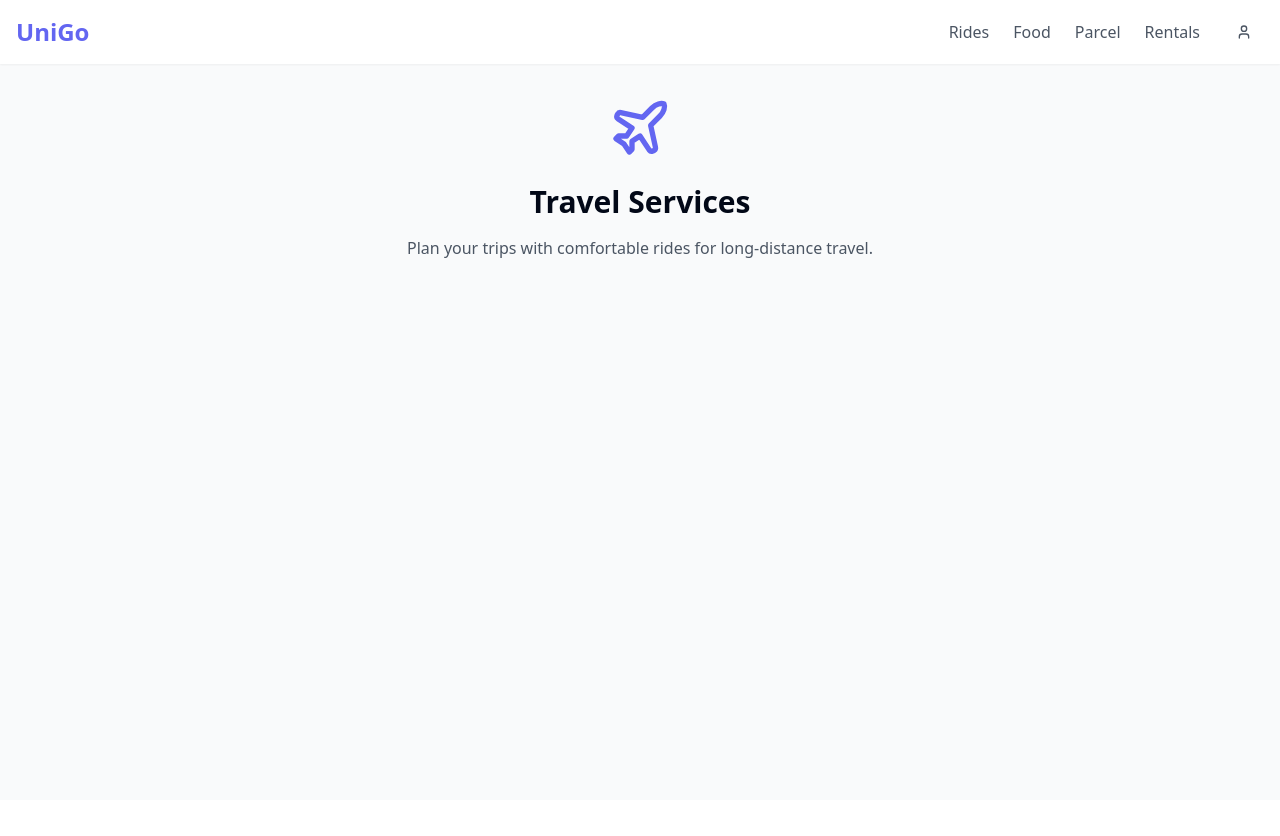
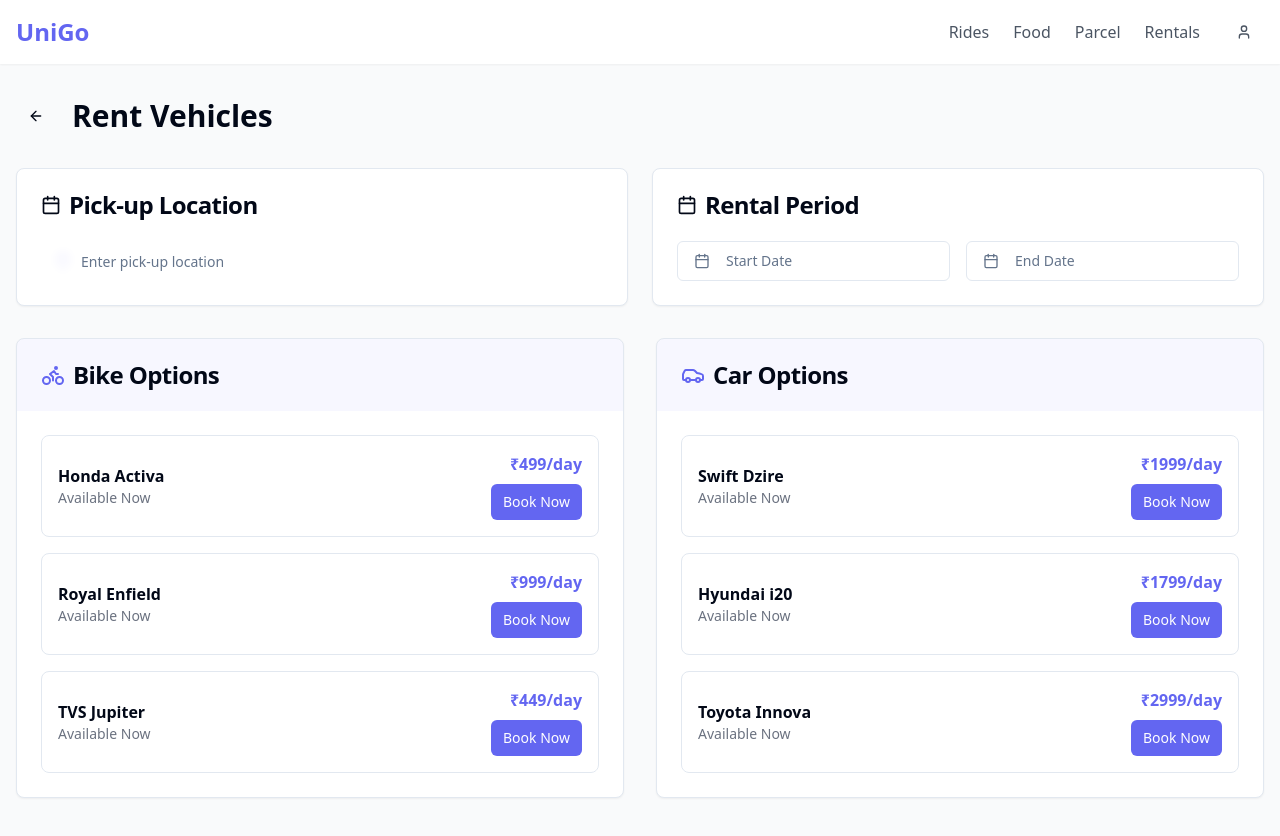
Before and after one commit to nithishking03/unigo, a React (Vite) app: page /travel in a window 1280 px wide. Shown: the top 836 px of the page. Before the commit the page ends 800 px from the top, so only its background shows below. Built offline with nearby package versions, Linux system fonts and the light colour scheme.

Commit message:
Add vehicle rental system
Implement the initial setup for the vehicle rental system in the application.
[skip gpt_engineer]

```diff
--- a/package.json
+++ b/package.json
@@ -25,7 +25,7 @@
     "@radix-ui/react-label": "^2.1.0",
     "@radix-ui/react-menubar": "^1.1.1",
     "@radix-ui/react-navigation-menu": "^1.2.0",
-    "@radix-ui/react-popover": "^1.1.1",
+    "@radix-ui/react-popover": "^1.1.4",
     "@radix-ui/react-progress": "^1.1.0",
     "@radix-ui/react-radio-group": "^1.2.0",
     "@radix-ui/react-scroll-area": "^1.1.0",
--- /dev/null
+++ b/src/components/DatePicker.tsx
@@ -0,0 +1,46 @@
+import * as React from "react";
+import { Calendar as CalendarIcon } from "lucide-react";
+import { cn } from "@/lib/utils";
+import { Button } from "@/components/ui/button";
+import { Calendar } from "@/components/ui/calendar";
+import {
+  Popover,
+  PopoverContent,
+  PopoverTrigger,
+} from "@/components/ui/popover";
+import { format } from "date-fns";
+
+interface DatePickerProps {
+  date?: Date;
+  onDateChange: (date?: Date) => void;
+  placeholder?: string;
+  className?: string;
+}
+
+export function DatePicker({ date, onDateChange, placeholder = "Pick a date", className }: DatePickerProps) {
+  return (
+    <Popover>
+      <PopoverTrigger asChild>
+        <Button
+          variant={"outline"}
+          className={cn(
+            "w-full justify-start text-left font-normal",
+            !date && "text-muted-foreground",
+            className
+          )}
+        >
+          <CalendarIcon className="mr-2 h-4 w-4" />
+          {date ? format(date, "PPP") : <span>{placeholder}</span>}
+        </Button>
+      </PopoverTrigger>
+      <PopoverContent className="w-auto p-0" align="start">
+        <Calendar
+          mode="single"
+          selected={date}
+          onSelect={onDateChange}
+          initialFocus
+        />
+      </PopoverContent>
+    </Popover>
+  );
+}
--- a/src/integrations/supabase/types.ts
+++ b/src/integrations/supabase/types.ts
@@ -9,7 +9,101 @@ export type Json =
 export type Database = {
   public: {
     Tables: {
-      [_ in never]: never
+      drivers: {
+        Row: {
+          average_rating: number | null
+          created_at: string
+          current_location: unknown | null
+          full_name: string
+          id: string
+          is_active: boolean | null
+          phone_number: string
+          updated_at: string
+          user_id: string
+          vehicle_number: string
+          vehicle_type: Database["public"]["Enums"]["ride_type"]
+        }
+        Insert: {
+          average_rating?: number | null
+          created_at?: string
+          current_location?: unknown | null
+          full_name: string
+          id?: string
+          is_active?: boolean | null
+          phone_number: string
+          updated_at?: string
+          user_id: string
+          vehicle_number: string
+          vehicle_type: Database["public"]["Enums"]["ride_type"]
+        }
+        Update: {
+          average_rating?: number | null
+          created_at?: string
+          current_location?: unknown | null
+          full_name?: string
+          id?: string
+          is_active?: boolean | null
+          phone_number?: string
+          updated_at?: string
+          user_id?: string
+          vehicle_number?: string
+          vehicle_type?: Database["public"]["Enums"]["ride_type"]
+        }
+        Relationships: []
+      }
+      ride_requests: {
+        Row: {
+          created_at: string
+          driver_id: string | null
+          dropoff_address: string
+          dropoff_location: unknown
+          fare_amount: number | null
+          id: string
+          pickup_address: string
+          pickup_location: unknown
+          ride_type: Database["public"]["Enums"]["ride_type"]
+          status: Database["public"]["Enums"]["ride_status"] | null
+          updated_at: string
+          user_id: string
+        }
+        Insert: {
+          created_at?: string
+          driver_id?: string | null
+          dropoff_address: string
+          dropoff_location: unknown
+          fare_amount?: number | null
+          id?: string
+          pickup_address: string
+          pickup_location: unknown
+          ride_type: Database["public"]["Enums"]["ride_type"]
+          status?: Database["public"]["Enums"]["ride_status"] | null
+          updated_at?: string
+          user_id: string
+        }
+        Update: {
+          created_at?: string
+          driver_id?: string | null
+          dropoff_address?: string
+          dropoff_location?: unknown
+          fare_amount?: number | null
+          id?: string
+          pickup_address?: string
+          pickup_location?: unknown
+          ride_type?: Database["public"]["Enums"]["ride_type"]
+          status?: Database["public"]["Enums"]["ride_status"] | null
+          updated_at?: string
+          user_id?: string
+        }
+        Relationships: [
+          {
+            foreignKeyName: "ride_requests_driver_id_fkey"
+            columns: ["driver_id"]
+            isOneToOne: false
+            referencedRelation: "drivers"
+            referencedColumns: ["id"]
+          },
+        ]
+      }
     }
     Views: {
       [_ in never]: never
@@ -18,7 +112,13 @@ export type Database = {
       [_ in never]: never
     }
     Enums: {
-      [_ in never]: never
+      ride_status:
+        | "pending"
+        | "accepted"
+        | "in_progress"
+        | "completed"
+        | "cancelled"
+      ride_type: "car" | "bike" | "auto"
     }
     CompositeTypes: {
       [_ in never]: never
--- a/src/pages/Travel.tsx
+++ b/src/pages/Travel.tsx
@@ -1,18 +1,123 @@
+import { useState } from "react";
 import { NavBar } from "@/components/NavBar";
-import { Plane } from "lucide-react";
+import { Button } from "@/components/ui/button";
+import { Card, CardContent, CardHeader, CardTitle } from "@/components/ui/card";
+import { ArrowLeft, Bike, Car, Calendar } from "lucide-react";
+import { Link } from "react-router-dom";
+import { LocationInput } from "@/components/LocationInput";
+import { DatePicker } from "@/components/DatePicker";
 
 const Travel = () => {
+  const [location, setLocation] = useState("");
+  const [startDate, setStartDate] = useState<Date>();
+  const [endDate, setEndDate] = useState<Date>();
+
+  const vehicles = [
+    {
+      type: "Bike",
+      icon: Bike,
+      options: [
+        { name: "Honda Activa", price: "499/day" },
+        { name: "Royal Enfield", price: "999/day" },
+        { name: "TVS Jupiter", price: "449/day" },
+      ],
+    },
+    {
+      type: "Car",
+      icon: Car,
+      options: [
+        { name: "Swift Dzire", price: "1999/day" },
+        { name: "Hyundai i20", price: "1799/day" },
+        { name: "Toyota Innova", price: "2999/day" },
+      ],
+    },
+  ];
+
   return (
     <div className="min-h-screen bg-gray-50">
       <NavBar />
 
       <main className="container mx-auto px-4 pt-24 pb-12">
-        <div className="text-center max-w-2xl mx-auto">
-          <Plane className="w-16 h-16 mx-auto mb-6 text-primary" />
-          <h1 className="text-3xl font-bold mb-4">Travel Services</h1>
-          <p className="text-gray-600 mb-8">
-            Plan your trips with comfortable rides for long-distance travel.
-          </p>
+        <div className="flex items-center gap-4 mb-8">
+          <Link to="/">
+            <Button variant="ghost" size="icon" className="rounded-full">
+              <ArrowLeft className="h-6 w-6" />
+            </Button>
+          </Link>
+          <h1 className="text-3xl font-bold">Rent Vehicles</h1>
+        </div>
+
+        <div className="grid md:grid-cols-2 gap-6 mb-8">
+          <Card>
+            <CardHeader>
+              <CardTitle className="flex items-center gap-2">
+                <Calendar className="h-5 w-5" />
+                Pick-up Location
+              </CardTitle>
+            </CardHeader>
+            <CardContent>
+              <LocationInput
+                placeholder="Enter pick-up location"
+                value={location}
+                onChange={setLocation}
+              />
+            </CardContent>
+          </Card>
+
+          <Card>
+            <CardHeader>
+              <CardTitle className="flex items-center gap-2">
+                <Calendar className="h-5 w-5" />
+                Rental Period
+              </CardTitle>
+            </CardHeader>
+            <CardContent className="grid md:grid-cols-2 gap-4">
+              <DatePicker
+                placeholder="Start Date"
+                date={startDate}
+                onDateChange={setStartDate}
+              />
+              <DatePicker
+                placeholder="End Date"
+                date={endDate}
+                onDateChange={setEndDate}
+              />
+            </CardContent>
+          </Card>
+        </div>
+
+        <div className="grid md:grid-cols-2 gap-8">
+          {vehicles.map((vehicle) => (
+            <Card key={vehicle.type} className="overflow-hidden">
+              <CardHeader className="bg-primary/5">
+                <CardTitle className="flex items-center gap-2">
+                  <vehicle.icon className="h-6 w-6 text-primary" />
+                  {vehicle.type} Options
+                </CardTitle>
+              </CardHeader>
+              <CardContent className="p-6">
+                <div className="space-y-4">
+                  {vehicle.options.map((option) => (
+                    <div
+                      key={option.name}
+                      className="flex items-center justify-between p-4 rounded-lg border hover:border-primary/20 hover:bg-primary/5 transition-colors cursor-pointer"
+                    >
+                      <div>
+                        <h3 className="font-semibold">{option.name}</h3>
+                        <p className="text-sm text-gray-500">Available Now</p>
+                      </div>
+                      <div className="text-right">
+                        <p className="font-semibold text-primary">₹{option.price}</p>
+                        <Button size="sm" className="mt-2">
+                          Book Now
+                        </Button>
+                      </div>
+                    </div>
+                  ))}
+                </div>
+              </CardContent>
+            </Card>
+          ))}
         </div>
       </main>
     </div>
```
Also changed, not shown: src/components/ui/popover.tsx (line endings or trailing spaces), 1 other file (tests, documents, lock files or other folders).
